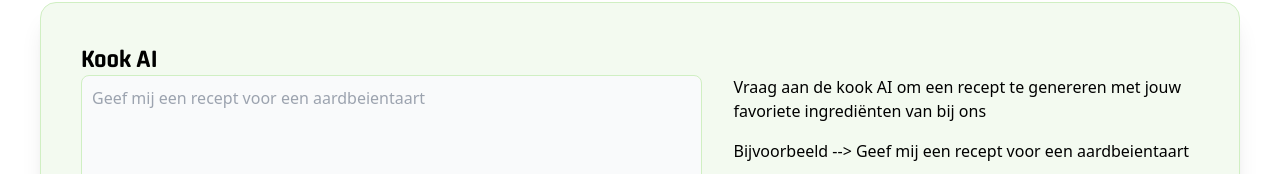
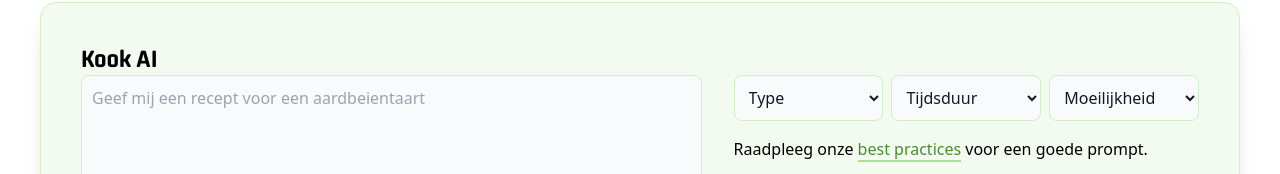
Before and after one commit to StevenDujardin/Bachelor-Project-VLAM, a React (Vite) app in the folder frontend/: page / in a window 1280 px wide. Shown: the part 626-800 px from the top of the page. Built offline with nearby package versions, Linux system fonts and the light colour scheme; no server answers.

Commit message:
Dropdown prompt + buttons states added

```diff
--- a/frontend/src/pages/Home.tsx
+++ b/frontend/src/pages/Home.tsx
@@ -11,6 +11,9 @@ export const Home: FC = () => {
   const [message, setMessage] = useState("");
   const [isLoading, setIsLoading] = useState(false);
   const [error, setError] = useState<ErrorResponse>();
+  const [type, setType] = useState("");
+  const [duration, setDuration] = useState("");
+  const [difficulty, setDifficulty] = useState("");
   const navigate = useNavigate();
 
   // Function to handle textarea change
@@ -33,6 +36,9 @@ export const Home: FC = () => {
     try {
       const response = await axios.post("http://localhost:3000/generate", {
         message: message,
+        type: type,
+        duration: duration,
+        difficulty: difficulty,
       });
 
       setIsLoading(false);
@@ -95,6 +101,7 @@ export const Home: FC = () => {
                 placeholder="Geef mij een recept voor een aardbeientaart"
                 value={message}
                 onChange={handleChange}
+
               ></textarea>
               {error && (
                 <p className="text-center font-semibold text-red-500">
@@ -104,7 +111,7 @@ export const Home: FC = () => {
 
               <button
                 type="submit"
-                className="bg-LVBO text-white rounded-lg p-2"
+                className="bg-lvboSpectrum-500 hover:bg-lvboSpectrum-600 transition duration-200 active:bg-lvboSpectrum-700 text-white font-centerBold text-lg rounded-lg p-2"
                 {...(isLoading && { disabled: true })}
               >
                 {isLoading ? "Laden..." : "Genereer Recept"}
@@ -123,22 +130,62 @@ export const Home: FC = () => {
                       d="M100 50.5908C100 78.2051 77.6142 100.591 50 100.591C22.3858 100.591 0 78.2051 0 50.5908C0 22.9766 22.3858 0.59082 50 0.59082C77.6142 0.59082 100 22.9766 100 50.5908ZM9.08144 50.5908C9.08144 73.1895 27.4013 91.5094 50 91.5094C72.5987 91.5094 90.9186 73.1895 90.9186 50.5908C90.9186 27.9921 72.5987 9.67226 50 9.67226C27.4013 9.67226 9.08144 27.9921 9.08144 50.5908Z"
                       fill="currentColor"
                     />
-                    <path
-                      d="M93.9676 39.0409C96.393 38.4038 97.8624 35.9116 97.0079 33.5539C95.2932 28.8227 92.871 24.3692 89.8167 20.348C85.8452 15.1192 80.8826 10.7238 75.2124 7.41289C69.5422 4.10194 63.2754 1.94025 56.7698 1.05124C51.7666 0.367541 46.6976 0.446843 41.7345 1.27873C39.2613 1.69328 37.813 4.19778 38.4501 6.62326C39.0873 9.04874 41.5694 10.4717 44.0505 10.1071C47.8511 9.54855 51.7191 9.52689 55.5402 10.0491C60.8642 10.7766 65.9928 12.5457 70.6331 15.2552C75.2735 17.9648 79.3347 21.5619 82.5849 25.841C84.9175 28.9121 86.7997 32.2913 88.1811 35.8758C89.083 38.2158 91.5421 39.6781 93.9676 39.0409Z"
-                      fill="currentFill"
-                    />
+                    <path d="M93.9676 39.0409C96.393 38.4038 97.8624 35.9116 97.0079 33.5539C95.2932 28.8227 92.871 24.3692 89.8167 20.348C85.8452 15.1192 80.8826 10.7238 75.2124 7.41289C69.5422 4.10194 63.2754 1.94025 56.7698 1.05124C51.7666 0.367541 46.6976 0.446843 41.7345 1.27873C39.2613 1.69328 37.813 4.19778 38.4501 6.62326C39.0873 9.04874 41.5694 10.4717 44.0505 10.1071C47.8511 9.54855 51.7191 9.52689 55.5402 10.0491C60.8642 10.7766 65.9928 12.5457 70.6331 15.2552C75.2735 17.9648 79.3347 21.5619 82.5849 25.841O9186C95.2932 28.8229C95.2932 24.3692C93.9676 39.0409ZM9.08144 9.08144 50.5908.59082ZM0.590SM9.08144 27.9726 20.348"></path>
                   </svg>
                 </div>
               )}
             </div>
-            <div className="flex flex-col gap-4 md:w-1/2 text-md font-medium">
-              <p>
-                Vraag aan de kook AI om een recept te genereren met jouw
-                favoriete ingrediënten van bij ons
-              </p>
-              <p>
-                Bijvoorbeeld --&gt; Geef mij een recept voor een aardbeientaart
-              </p>
+            <div className="flex flex-col mt-2 md:mt-0 gap-4 md:w-1/2 text-md font-medium">
+              <div className="flex md:flex-col lg:flex-row gap-2">
+                <select
+                  title="Type"
+                  value={type}
+                  onChange={(e) => setType(e.target.value)}
+                  className="block p-2.5 w-full text-gray-900 bg-gray-50 rounded-lg border border-mantis-200 focus:outline-none focus:ring-mantis-500 focus:border-mantis-500"
+                >
+                  <option value="">Type</option>
+                  <option value="dranken">Dranken</option>
+                  <option value="voorgerecht">Voorgerecht</option>
+                  <option value="hoofdgerecht">Hoofdgerecht</option>
+                  <option value="dessert">Dessert</option>
+                </select>
+
+                <select
+                  title="Duration"
+                  value={duration}
+                  onChange={(e) => setDuration(e.target.value)}
+                  className="block p-2.5 w-full text-gray-900 bg-gray-50 rounded-lg border border-mantis-200 focus:outline-none focus:ring-mantis-500 focus:border-mantis-500"
+                >
+                  <option value="">Tijdsduur</option>
+                  <option value="15">&lt;= 15 minuten</option>
+                  <option value="30">&lt;= 30 minuten</option>
+                  <option value="45">&lt;= 45 minuten</option>
+                  <option value="60">&lt;= 60 minuten</option>
+                  <option value="120">&lt;= 120 minuten</option>
+                </select>
+
+                <select
+                  title="moeilijkheid"
+                  value={difficulty}
+                  onChange={(e) => setDifficulty(e.target.value)}
+                  className="block p-2.5 w-full text-gray-900 bg-gray-50 rounded-lg border border-mantis-200 focus:outline-none focus:ring-mantis-500 focus:border-mantis-500"
+                >
+                  <option value="">Moeilijkheid</option>
+                  <option value="makkelijk">Gemakkelijk</option>
+                  <option value="gemiddeld">Gemiddeld</option>
+                  <option value="moeilijk">Moeilijk</option>
+                </select>
+              </div>
+              <div>
+                Raadpleeg onze{" "}
+                <a
+                  href="/best-practices"
+                  className="text-mantis-600 border-mantis-300 border-b-2 hover:text-mantis-900"
+                >
+                  best practices
+                </a>{" "}
+                voor een goede prompt.
+              </div>
             </div>
           </form>
         </div>
--- a/frontend/src/pages/Recept.tsx
+++ b/frontend/src/pages/Recept.tsx
@@ -115,7 +115,7 @@ export const Recept: FC = () => {
           <div className="flex self-center gap-2 justify-end w-screen max-w-7xl px-4">
             <button
               onClick={() => setShowDeletePopup(true)}
-              className="bg-red-500 font-centerBold border border-red-700 rounded-md px-4 py-2 my-2 text-xl text-white select-none"
+              className="bg-red-500 hover:bg-red-600 transition duration-200 active:bg-red-700 font-centerBold border border-red-700 rounded-md px-4 py-2 my-2 text-xl text-white select-none"
             >
               Verwijderen
             </button>
@@ -127,7 +127,7 @@ export const Recept: FC = () => {
             )}
             <Link
               to={`/recepten/${recipe_id}/edit`}
-              className="bg-LVBO font-centerBold border border-mantis-400 rounded-md px-4 py-2 my-2 text-xl text-white select-none"
+              className="bg-lvboSpectrum-500 hover:bg-lvboSpectrum-600 transition duration-200 active:bg-lvboSpectrum-700 border border-lvboSpectrum-700 font-centerBold  rounded-md px-4 py-2 my-2 text-xl text-white select-none"
               type="submit"
             >
               Aanpassen
@@ -240,13 +240,13 @@ const DeletePopup: FC<{ onConfirm: () => void; onCancel: () => void }> = ({
       <div className="flex justify-end gap-4">
         <button
           onClick={onCancel}
-          className="bg-gray-300 text-black py-2 px-4 rounded-full"
+          className="bg-gray-300 hover:bg-gray-400 transition-colors duration-200 text-black py-2 px-4 rounded-lg"
         >
           Terug
         </button>
         <button
           onClick={onConfirm}
-          className="bg-red-500 text-white py-2 px-4 rounded-full"
+          className="bg-red-500 hover:bg-red-600 transition duration-200 active:bg-red-700 text-white py-2 px-4 rounded-lg"
         >
           Verwijderen
         </button>
--- a/frontend/src/pages/ReceptEdit.tsx
+++ b/frontend/src/pages/ReceptEdit.tsx
@@ -58,7 +58,7 @@ export const ReceptEdit: FC = () => {
   }, [recipe_id]);
 
   const handleChange = (
-    event: ChangeEvent<HTMLInputElement | HTMLTextAreaElement>,
+    event: ChangeEvent<HTMLInputElement | HTMLTextAreaElement | HTMLSelectElement>,
     key: keyof ReceptProps
   ) => {
     if (recipe) {
@@ -222,14 +222,14 @@ export const ReceptEdit: FC = () => {
         <div className="flex self-center gap-2 justify-between w-screen max-w-7xl px-4">
           <button
             onClick={goBack}
-            className="bg-LVBO font-centerBold border border-mantis-700 rounded-md px-4 py-2 my-2 text-xl text-white select-none"
+            className="bg-lvboSpectrum-500 hover:bg-lvboSpectrum-600 transition duration-200 active:bg-lvboSpectrum-700 border border-lvboSpectrum-700 font-centerBold rounded-md px-4 py-2 my-2 text-xl text-white select-none"
           >
             Terug
           </button>
           <button
             type="submit"
             form="edit-form"
-            className="bg-LVBO font-centerBold border border-mantis-700 rounded-md px-4 py-2 my-2 text-xl text-white select-none"
+            className="bg-lvboSpectrum-500 hover:bg-lvboSpectrum-600 transition duration-200 active:bg-lvboSpectrum-700 border border-lvboSpectrum-700 font-centerBold rounded-md px-4 py-2 my-2 text-xl text-white select-none"
           >
             Opslaan
           </button>
@@ -277,14 +277,18 @@ export const ReceptEdit: FC = () => {
                 <div className="flex flex-col gap-1 sm:flex-row md:px-10 lg:px-0 lg:flex-col lg:max-w-fit xl:max-w-full xl:flex-row justify-between m-4 lg:m-0 whitespace-nowrap">
                   <div className="flex bg-LVBO p-4 my-2 rounded-full text-white">
                     <ChefHat size={24} className="mr-2" />
-                    <input
-                      type="text"
-                      value={recipe.type}
-                      onChange={(e) => handleChange(e, "type")}
-                      className="bg-LVBO text-white w-full"
-                      title="Recipe Type"
-                      required
-                    />
+
+                    <select
+                  title="Type"
+                  value={recipe.type}
+                  onChange={(e) => handleChange(e, "type")}
+                  className=" bg-LVBO w-full rounded-lg border border-mantis-200 focus:outline-none focus:ring-mantis-500 focus:border-mantis-500"
+                >
+                  <option value="Dranken">Dranken</option>
+                  <option value="Voorgerecht">Voorgerecht</option>
+                  <option value="Hoofdgerecht">Hoofdgerecht</option>
+                  <option value="Dessert">Dessert</option>
+                </select>
                   </div>
                   <div className="flex bg-LVBO p-4 my-2 rounded-full text-white">
                     <Timer size={24} className="mr-2" />
--- a/frontend/tailwind.config.js
+++ b/frontend/tailwind.config.js
@@ -34,6 +34,18 @@ export default {
           950: "#12280b",
         },
         LVBO: "#046a38",
+        lvboSpectrum: {
+          50: "#e6f0eb",
+          100: "#cde1d7",
+          200: "#9bc3af",
+          300: "#68a688",
+          400: "#368860",
+          500: "#046a38",
+          600: "#03552d",
+          700: "#024022",
+          800: "#022a16",
+          900: "#01150b"
+        }
       },
       keyframes: {
         fadeIn: {
```
Also changed, not shown: frontend/src/pages/ReceptenOverview.tsx (+8 -8 lines), frontend/src/pages/login.tsx (+4 -9 lines).
